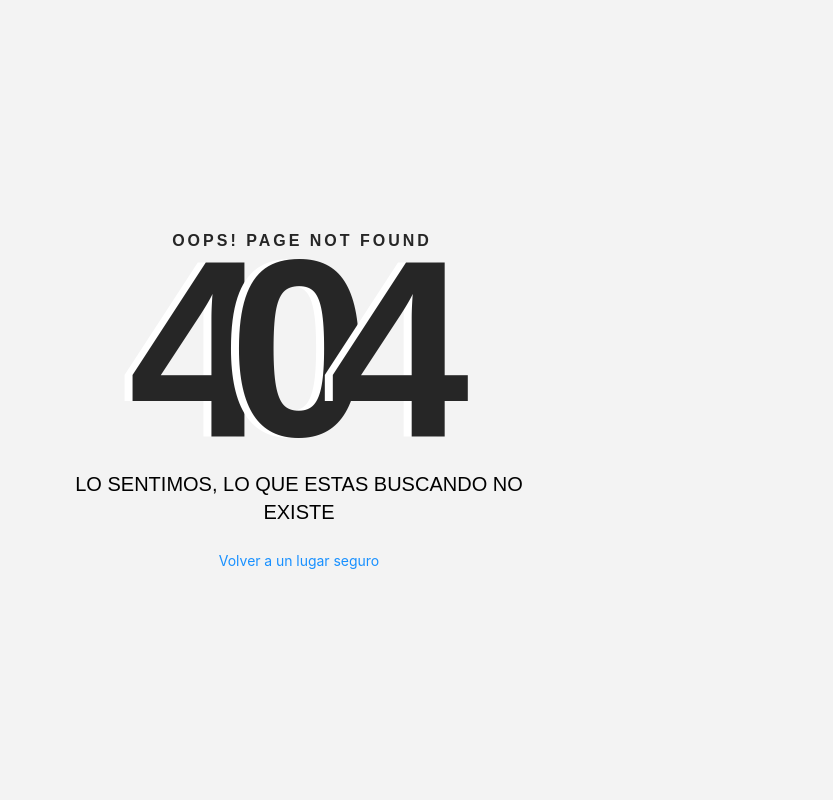
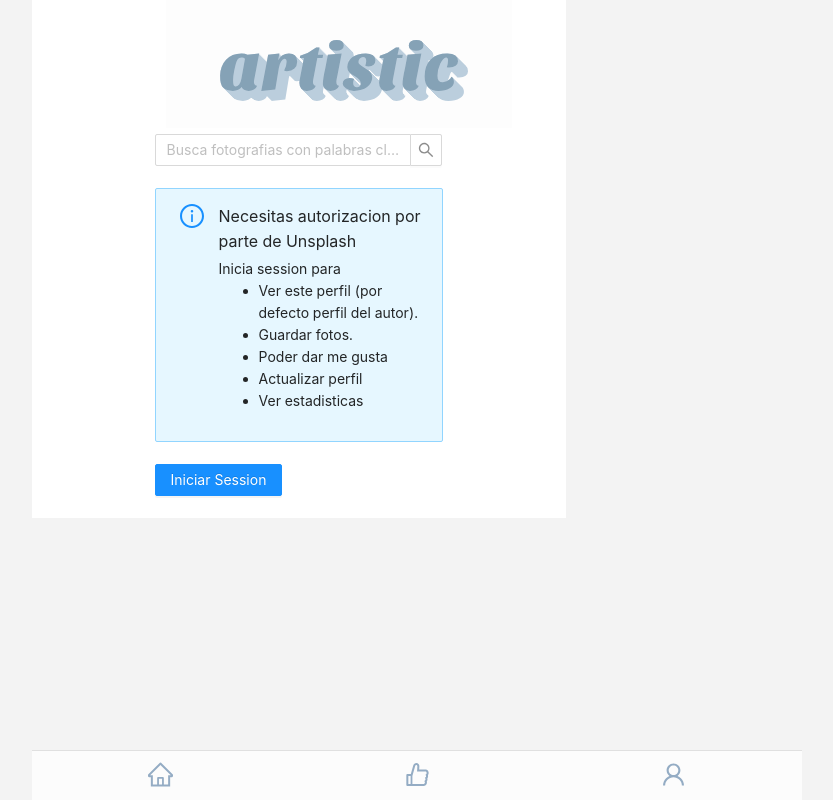
Before and after one commit to GandresCoello18/photography, a React (Create React App) app: page /me in a window 1280 px wide. Before the commit this address had no page. Shown: the whole page, without its empty margins (341-1174 px from the left). Built offline with nearby package versions, Linux system fonts and the light colour scheme; what unsplash-js would draw is missing.

Commit message:
fix placeholder en search, add auth mi perfil and descarga imagen

```diff
--- a/package.json
+++ b/package.json
@@ -9,6 +9,7 @@
     "@testing-library/user-event": "^12.1.10",
     "@types/antd": "^1.0.0",
     "@types/jest": "^26.0.15",
+    "@types/js-cookie": "^2.2.6",
     "@types/node": "^12.0.0",
     "@types/react": "^16.9.53",
     "@types/react-dom": "^16.9.8",
@@ -19,7 +20,7 @@
     "@types/unsplash-js": "^6.3.1",
     "antd": "^4.8.2",
     "chart.js": "^2.9.4",
-    "download-image": "^1.0.1",
+    "js-cookie": "^2.2.1",
     "millify": "^3.3.0",
     "moment": "^2.29.1",
     "node-sass": "^4.14.1",
--- a/src/api/unsplash.ts
+++ b/src/api/unsplash.ts
@@ -1,4 +1,11 @@
-import Unsplash, { toJson } from 'unsplash-js';
+import Cookies from "js-cookie";
+import Unsplash, { toJson } from "unsplash-js";
 
-export const unsplash = new Unsplash({ accessKey: "ywvwMaZ7n-kdpiF4aiAgFsJztp9CGPzeeM_YINxKLHU" });
+export const unsplash = new Unsplash({
+  accessKey: "ywvwMaZ7n-kdpiF4aiAgFsJztp9CGPzeeM_YINxKLHU",
+  secret: "eq8akYXxOB6dIOItz6CZkma670XnQXHvccCKU5fAz34",
+  callbackUrl: "http://localhost:3000/auth",
+  bearerToken: Cookies.get("bearerToken"),
+});
+
 export const json = toJson;
--- a/src/component/card/content-card.tsx
+++ b/src/component/card/content-card.tsx
@@ -14,6 +14,7 @@
   description?: string | any;
   liked_by_user?: boolean | any;
   title?: string | any;
+  download?: string;
 }
 
 export function CardContent({
@@ -27,6 +28,7 @@
   likes,
   description,
   title,
+  download,
 }: Props) {
   const styles = {
     card: {
@@ -57,6 +59,7 @@
             liked_by_user={liked_by_user}
             description={description}
             title={title}
+            download={download}
           />
         )}
       </div>
--- a/src/component/card/footer-card.tsx
+++ b/src/component/card/footer-card.tsx
@@ -1,4 +1,5 @@
-import React from "react";
+/* eslint-disable jsx-a11y/anchor-is-valid */
+import React, { useState } from "react";
 import {
   CommentOutlined,
   DownloadOutlined,
@@ -7,13 +8,14 @@
   ShareAltOutlined,
 } from "@ant-design/icons";
 import { Col, Divider, Row, Tag } from "antd";
-const downloadImage = require("download-image");
+import { json, unsplash } from "../../api/unsplash";
 
 interface Props {
   likes: number;
   description: string;
   liked_by_user: boolean;
   title?: string;
+  download?: string | any;
 }
 
 export function FooterCard({
@@ -21,6 +23,7 @@
   description,
   liked_by_user,
   title,
+  download,
 }: Props) {
   const styles = {
     space: {
@@ -35,6 +38,15 @@
       textDecoration: "none",
       color: "#000",
     },
+  };
+
+  const [url, setUrl] = useState<string>("");
+
+  const downloadImg = async () => {
+    unsplash.photos
+      .downloadPhoto({ links: { download_location: download } })
+      .then(json)
+      .then(async (data) => setUrl(data.url));
   };
 
   return (
@@ -55,15 +67,24 @@
         <Col xs={3} lg={1}>
           <ShareAltOutlined style={styles.iconCard} />
         </Col>
+        {download && (
           <Col xs={14} lg={19}>
             <p style={{ textAlign: "right" }}>
-            <span onClick={() => downloadImage(null, `./image.jpg`)}>
+              <a
+                style={{ color: "#000" }}
+                download
+                href={url && url}
+                onClick={downloadImg}
+                target="_blank"
+                rel="noreferrer"
+              >
                 <DownloadOutlined style={styles.iconCard} />{" "}
-            </span>
+              </a>
               &nbsp; &nbsp;
               <SaveOutlined style={styles.iconCard} />
             </p>
           </Col>
+        )}
         <Divider />
         <Col span={22}>
           {title && <strong>{title}</strong>}
--- a/src/component/profile/publications.tsx
+++ b/src/component/profile/publications.tsx
@@ -1,4 +1,4 @@
-import { Col, Row } from "antd";
+import { Alert, Col, Row } from "antd";
 import React from "react";
 import InfiniteScroll from "react-infinite-scroll-component";
 import { LazyLoadImage } from "react-lazy-load-image-component";
@@ -31,7 +31,8 @@
             hasMore={true}
             loader={<CardsPlaceholder isLoading={isLoading} count={5} />}
           >
-            {publication.map((photo) => (
+            {publication.length ? (
+              publication.map((photo) => (
                 <CardContent
                   avatar={avatar}
                   username={username}
@@ -48,7 +49,13 @@
                     width="100%"
                   />
                 </CardContent>
-            ))}
+              ))
+            ) : (
+              <Alert
+                type="info"
+                message={`No hay publicaciones de: ( ${username} )`}
+              />
+            )}
           </InfiniteScroll>
         </Col>
       </Row>
--- /dev/null
+++ b/src/pages/auth.tsx
@@ -0,0 +1,41 @@
+import React, { useEffect, useState } from "react";
+import { toJson } from "unsplash-js";
+import { unsplash } from "../api/unsplash";
+import Cookies from "js-cookie";
+import { Alert, Spin } from "antd";
+import { useHistory } from "react-router-dom";
+
+export function AuthPage() {
+  const [isLoading, setIsLoading] = useState<boolean>(false);
+  const history = useHistory();
+
+  useEffect(() => {
+    if (!Cookies.get("code-access")) {
+      setIsLoading(true);
+      const urlParams = new URLSearchParams(window.location.search);
+      const myParam: string | any = urlParams.get("code");
+
+      Cookies.set("code-access", myParam);
+
+      unsplash.auth
+        .userAuthentication(myParam)
+        .then(toJson)
+        .then((json) => {
+          setIsLoading(false);
+          unsplash.auth.setBearerToken(json.access_token);
+          Cookies.set("bearerToken", json.access_token);
+          history.push("/me");
+        });
+    }
+  }, [history]);
+
+  return (
+    <>
+      {isLoading && (
+        <Spin>
+          <Alert type="info" message="Autenticando......." />
+        </Spin>
+      )}
+    </>
+  );
+}
--- a/src/pages/home.tsx
+++ b/src/pages/home.tsx
@@ -62,6 +62,7 @@
                   description={photo.description}
                   title={photo.title}
                   key={photo.id}
+                  download={photo.links.download}
                 >
                   <LazyLoadImage
                     alt={photo.alt_description}
--- /dev/null
+++ b/src/pages/me-profile.tsx
@@ -0,0 +1,120 @@
+import React, { useEffect, useState } from "react";
+import { unsplash, json } from "../api/unsplash";
+import Cookies from "js-cookie";
+import { Alert, Button, Col, Divider, message, Row, Tabs } from "antd";
+import { Layout } from "../component/layout";
+import { SvgLogo } from "../component/svg/logo";
+import { InputSearch } from "../component/search/input";
+import { InfoProfile } from "../component/profile/info";
+import { CardsPlaceholder } from "../component/loader/cards-placeholder";
+import { PublicationProfile } from "../component/profile/publications";
+import { StatisticsProfile } from "../component/profile/statistics";
+
+export function MeProfile() {
+  const [meProfile, setMeProfile] = useState<any>();
+  const [isLoading, setIsLoading] = useState<boolean>(false);
+  const { TabPane } = Tabs;
+
+  useEffect(() => {
+    if (Cookies.get("code-access")) {
+      setIsLoading(true);
+      unsplash.currentUser
+        .profile()
+        .then(json)
+        .then((data) => {
+          setMeProfile(data);
+          setIsLoading(false);
+        })
+        .catch((error) => message.error(error.message));
+    }
+  }, []);
+
+  const singIn = () => {
+    const authenticationUrl = unsplash.auth.getAuthenticationUrl([
+      "public",
+      "read_user",
+      "write_user",
+      "read_photos",
+      "write_photos",
+      "write_likes",
+      "write_followers",
+      "read_collections",
+      "write_collections",
+    ]);
+
+    // eslint-disable-next-line no-restricted-globals
+    location.assign(authenticationUrl);
+  };
+
+  return (
+    <>
+      <Layout TitleHead="Mi Perfil">
+        <Row justify="space-around">
+          <Col xs={24} lg={12}>
+            <SvgLogo />
+          </Col>
+          <Col xs={22} lg={13}>
+            <InputSearch />
+          </Col>
+        </Row>
+        <br />
+        {Cookies.get("code-access") ? (
+          isLoading ? (
+            <CardsPlaceholder isLoading={isLoading} count={3} />
+          ) : (
+            meProfile && (
+              <>
+                <InfoProfile user={meProfile} stories={[]} />
+
+                <Divider />
+
+                <Tabs defaultActiveKey="Publications" centered>
+                  <TabPane tab="Publications" key="Publications">
+                    <PublicationProfile
+                      isProfile={true}
+                      isLoading={isLoading}
+                      avatar={meProfile.profile_image.medium}
+                      username={meProfile.username}
+                      publication={meProfile.photos}
+                    />
+                  </TabPane>
+                  <TabPane tab="statistics" key="statistics">
+                    <StatisticsProfile username={meProfile.username} />
+                    <br />
+                    <br />
+                  </TabPane>
+                </Tabs>
+              </>
+            )
+          )
+        ) : (
+          <Row justify="center">
+            <Col xs={22} md={13}>
+              <Alert
+                message="Necesitas autorizacion por parte de Unsplash"
+                description={
+                  <>
+                    Inicia session para
+                    <ul>
+                      <li>Ver este perfil (por defecto perfil del autor).</li>
+                      <li>Guardar fotos.</li>
+                      <li>Poder dar me gusta</li>
+                      <li>Actualizar perfil</li>
+                      <li>Ver estadisticas</li>
+                    </ul>
+                  </>
+                }
+                type="info"
+                showIcon
+              />
+              <br />
+              <Button type="primary" onClick={singIn}>
+                Iniciar Session
+              </Button>
+            </Col>
+          </Row>
+        )}
+      </Layout>
+    </>
+  );
+}
--- a/src/pages/profile.tsx
+++ b/src/pages/profile.tsx
@@ -1,4 +1,4 @@
-import { Col, Divider, Input, Row, Tabs } from "antd";
+import { Col, Divider, Row, Tabs } from "antd";
 import React, { useEffect, useState } from "react";
 import { Link, useParams } from "react-router-dom";
 import { unsplash, json } from "../api/unsplash";
@@ -22,7 +22,6 @@
   const [stories, setStories] = useState<Array<any>>([]);
   const [isStories, setIsStories] = useState<boolean>(false);
   const [isLoading, setIsLoading] = useState<boolean>(true);
-  const { Search } = Input;
 
   useEffect(() => {
     setIsLoading(true);
@@ -37,8 +36,13 @@
     unsplash.users
       .collections(params.username, 1, 15, "updated")
       .then(json)
-      .then((data) => {
-        setStories(data);
+      .then((data) => setStories(data));
+
+    unsplash.users
+      .likes(params.username, 1, 10, "latest")
+      .then(json)
+      .then(async (data) => {
+        console.log(data);
       });
   }, [params]);
 
--- a/src/pages/search.tsx
+++ b/src/pages/search.tsx
@@ -69,8 +69,10 @@
             {SearchReducer.loading && (
               <CardsPlaceholder count={8} isLoading={isLoading} />
             )}
-            {isSearch && <CardsPlaceholder count={8} isLoading={isSearch} />}
-            {SearchReducer.results.map((photo: any) => (
+            {isSearch ? (
+              <CardsPlaceholder count={8} isLoading={isSearch} />
+            ) : (
+              SearchReducer.results.map((photo: any) => (
                 <CardContent
                   avatar={photo.user.profile_image.small}
                   created_at={photo.created_at}
@@ -90,7 +92,8 @@
                     width="100%"
                   />
                 </CardContent>
-            ))}
+              ))
+            )}
           </Col>
           <Col xs={22} md={10}>
             <Pagination
--- a/src/router/index.tsx
+++ b/src/router/index.tsx
@@ -4,6 +4,8 @@
 import { NotFound } from "../pages/not-found";
 import { Profile } from "../pages/profile";
 import { SearchPage } from "../pages/search";
+import { AuthPage } from "../pages/auth";
+import { MeProfile } from "../pages/me-profile";
 
 export default function Routes() {
   return (
@@ -11,7 +13,9 @@
       <BrowserRouter>
         <Switch>
           <Route exact path="/profile/:username" component={Profile} />
-          <Route exact path="/search/" component={SearchPage} />
+          <Route exact path="/me" component={MeProfile} />
+          <Route exact path="/search" component={SearchPage} />
+          <Route exact path="/auth" component={AuthPage} />
           <Route exact path="/" component={HomePage} />
           <Route exact path="/404" component={NotFound} />
           <Route component={NotFound} />
```
Also changed, not shown: src/component/stories/index.tsx (+0 -1 lines), 1 other file (tests, documents, lock files or other folders). Lines whose indentation alone changed are shown as unchanged.
